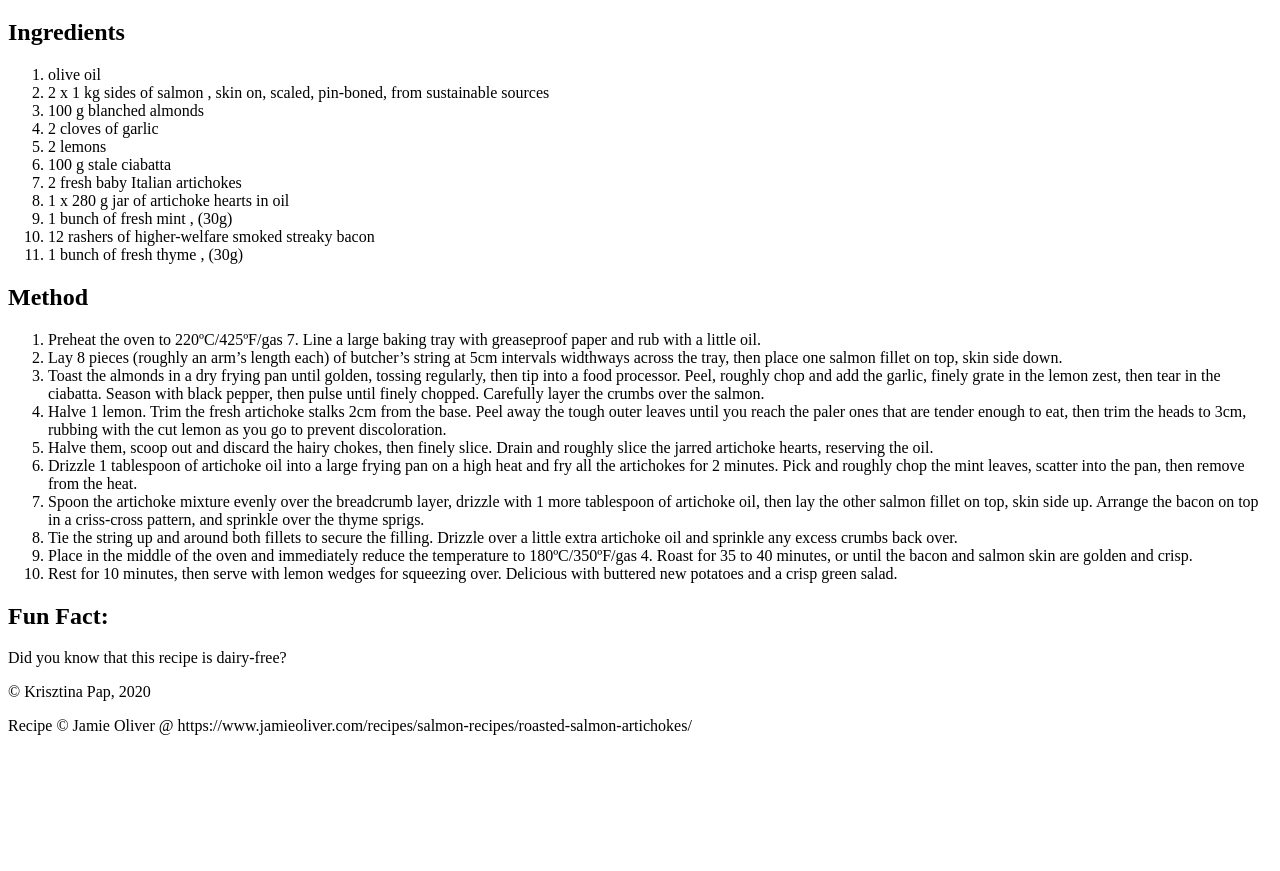
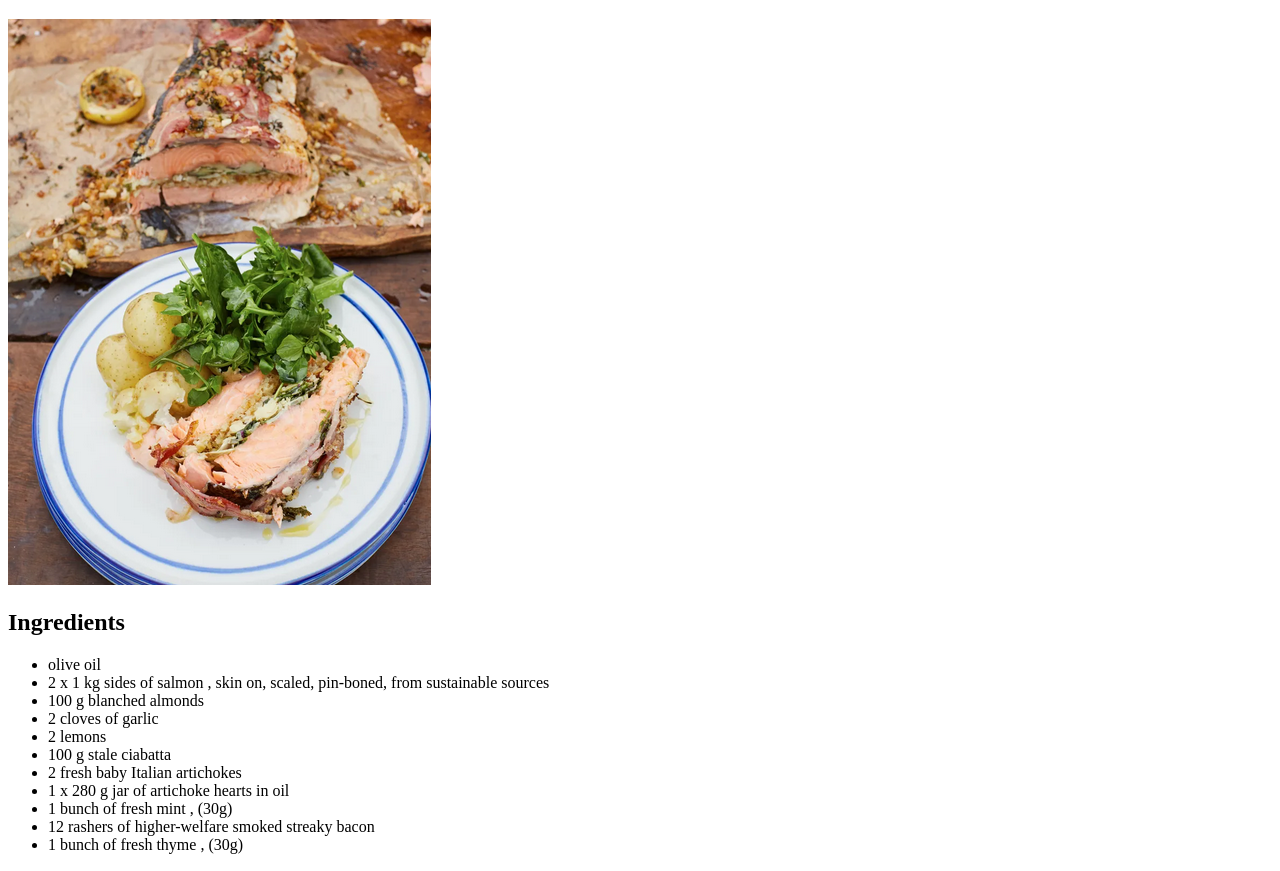
Before and after one commit to KrisztinaPap/html-css-recipe-page, a plain HTML site: page index.html in a window 1280 px wide. Shown: the part 61-932 px from the top of the page. Before the commit the page ends 812 px from the top, so only its background shows below. Drawn offline with Linux system fonts and the light colour scheme.

Commit message:
Adds image of dish;

```diff
--- a/index.html
+++ b/index.html
@@ -14,8 +14,9 @@
         </header>
         <main>
             <article>
+                <img src="/img/Dish.PNG" alt="A picture of the roasted salmon and artichoke dish prepared by Jamie Oliver">
                 <h2>Ingredients</h2>
-                    <ol>
+                    <ul>
                         <li>olive oil</li>
                         <li>2 x 1 kg sides of salmon , skin on, scaled, pin-boned, from sustainable sources </li>
                         <li>100 g blanched almonds </li>
@@ -27,7 +28,7 @@
                         <li>1 bunch of fresh mint , (30g)</li>
                         <li>12 rashers of higher-welfare smoked streaky bacon</li>
                         <li>1 bunch of fresh thyme , (30g)</li>
-                    </ol>
+                    </ul>
                 <h2>Method</h2>
                     <ol>
                         <li>Preheat the oven to 220ºC/425ºF/gas 7. Line a large baking tray with greaseproof paper and rub with a little oil.</li>
```
Also changed, not shown: img/Dish.PNG (added).
